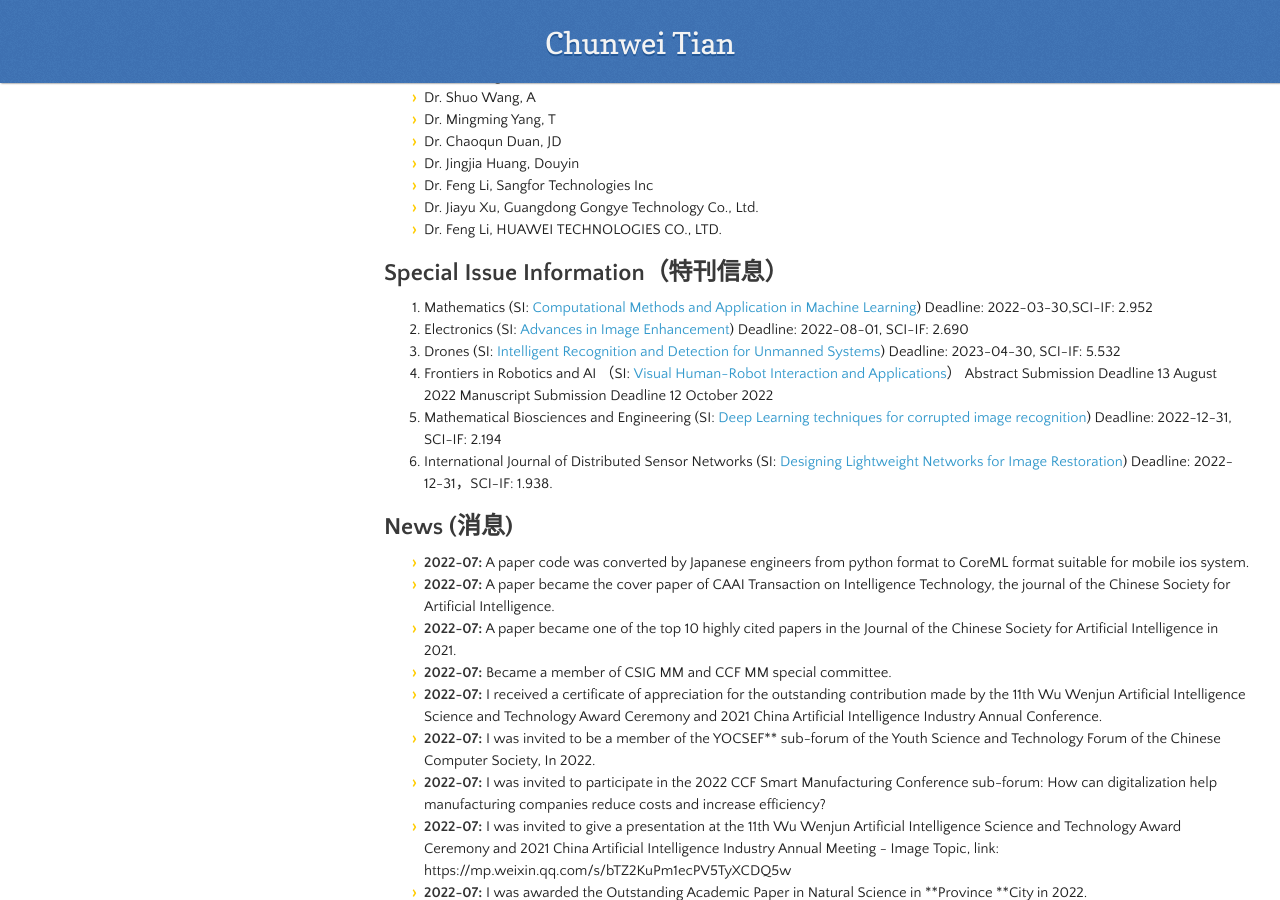
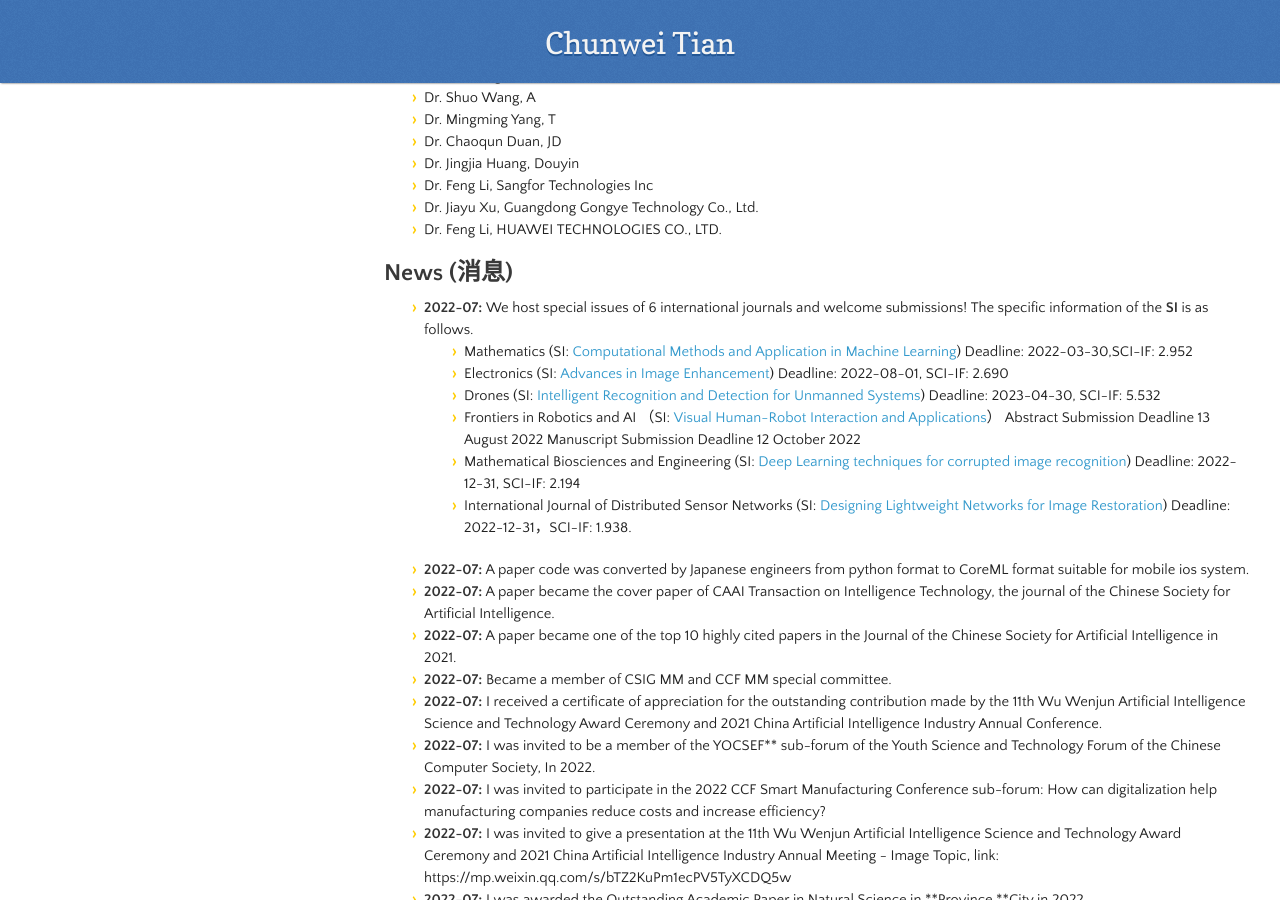
Before and after one commit to hellloxiaotian/hellloxiaotian.github.io, a Jekyll site: the page built from index.md, in a window 1280 px wide and 900 px high, scrolled down 2416 px. Built offline with Jekyll 4.4.1, drawn with Linux system fonts in a browser that asks for light colours; nearby versions of some CDN libraries; our own code applies the rules of GitHub Pages for plain Markdown files; the repository's description, which GitHub fills in, is left out.

Commit message:
Add files via upload

```diff
--- a/index.md
+++ b/index.md
@@ -78,16 +78,15 @@ Major Research Project:  Noise Tolerance Computing and Flexible Low-Level Vision
 - Dr. Jiayu Xu, Guangdong Gongye Technology Co., Ltd.
 - Dr. Feng Li, HUAWEI TECHNOLOGIES CO., LTD.
 
-## Special Issue Information（特刊信息）
+## News (消息)
 
-1. Mathematics (SI: [Computational Methods and Application in Machine Learning](https://www.mdpi.com/journal/mathematics/special_issues/Computational_Methods_and_Application_in_Machine_Learning)) Deadline: 2022-03-30,SCI-IF: 2.952
-2. Electronics (SI: [Advances in Image Enhancement](https://www.mdpi.com/journal/electronics/special_issues/Image_Enhancement_1)) Deadline: 2022-08-01, SCI-IF: 2.690
-3. Drones (SI: [Intelligent Recognition and Detection for Unmanned Systems](https://www.mdpi.com/journal/drones/special_issues/6BHXE2FU7K)) Deadline: 2023-04-30, SCI-IF: 5.532
-4. Frontiers in Robotics and AI （SI: [Visual Human-Robot Interaction and Applications](https://www.frontiersin.org/research-topics/38210/visual-human-robot-interaction-and-applications)） Abstract Submission Deadline 13 August 2022 Manuscript Submission Deadline 12 October 2022
-5. Mathematical Biosciences and Engineering (SI: [Deep Learning techniques for corrupted image recognition](https://www.aimspress.com/mbe/article/6202/special-articles)) Deadline: 2022-12-31, SCI-IF: 2.194
-6. International Journal of Distributed Sensor Networks (SI: [Designing Lightweight Networks for Image Restoration](https://journals.sagepub.com/page/dsn/collections/special-issues/designing-lightweight-networks-for-image-restoration)) Deadline: 2022-12-31，SCI-IF: 1.938.
-
-## News (消息)
+- **2022-07:** We host special issues of 6 international journals and welcome submissions! The specific information of the **SI** is as follows.
+  - Mathematics (SI: [Computational Methods and Application in Machine Learning](https://www.mdpi.com/journal/mathematics/special_issues/Computational_Methods_and_Application_in_Machine_Learning)) Deadline: 2022-03-30,SCI-IF: 2.952
+  - Electronics (SI: [Advances in Image Enhancement](https://www.mdpi.com/journal/electronics/special_issues/Image_Enhancement_1)) Deadline: 2022-08-01, SCI-IF: 2.690
+  - Drones (SI: [Intelligent Recognition and Detection for Unmanned Systems](https://www.mdpi.com/journal/drones/special_issues/6BHXE2FU7K)) Deadline: 2023-04-30, SCI-IF: 5.532
+  - Frontiers in Robotics and AI （SI: [Visual Human-Robot Interaction and Applications](https://www.frontiersin.org/research-topics/38210/visual-human-robot-interaction-and-applications)） Abstract Submission Deadline 13 August 2022 Manuscript Submission Deadline 12 October 2022
+  - Mathematical Biosciences and Engineering (SI: [Deep Learning techniques for corrupted image recognition](https://www.aimspress.com/mbe/article/6202/special-articles)) Deadline: 2022-12-31, SCI-IF: 2.194
+  - International Journal of Distributed Sensor Networks (SI: [Designing Lightweight Networks for Image Restoration](https://journals.sagepub.com/page/dsn/collections/special-issues/designing-lightweight-networks-for-image-restoration)) Deadline: 2022-12-31，SCI-IF: 1.938.
 
 - **2022-07:** A paper code was converted by Japanese engineers from python format to CoreML format suitable for mobile ios system.
 - **2022-07:** A paper became the cover paper of CAAI Transaction on Intelligence Technology, the journal of the Chinese Society for Artificial Intelligence.
```
